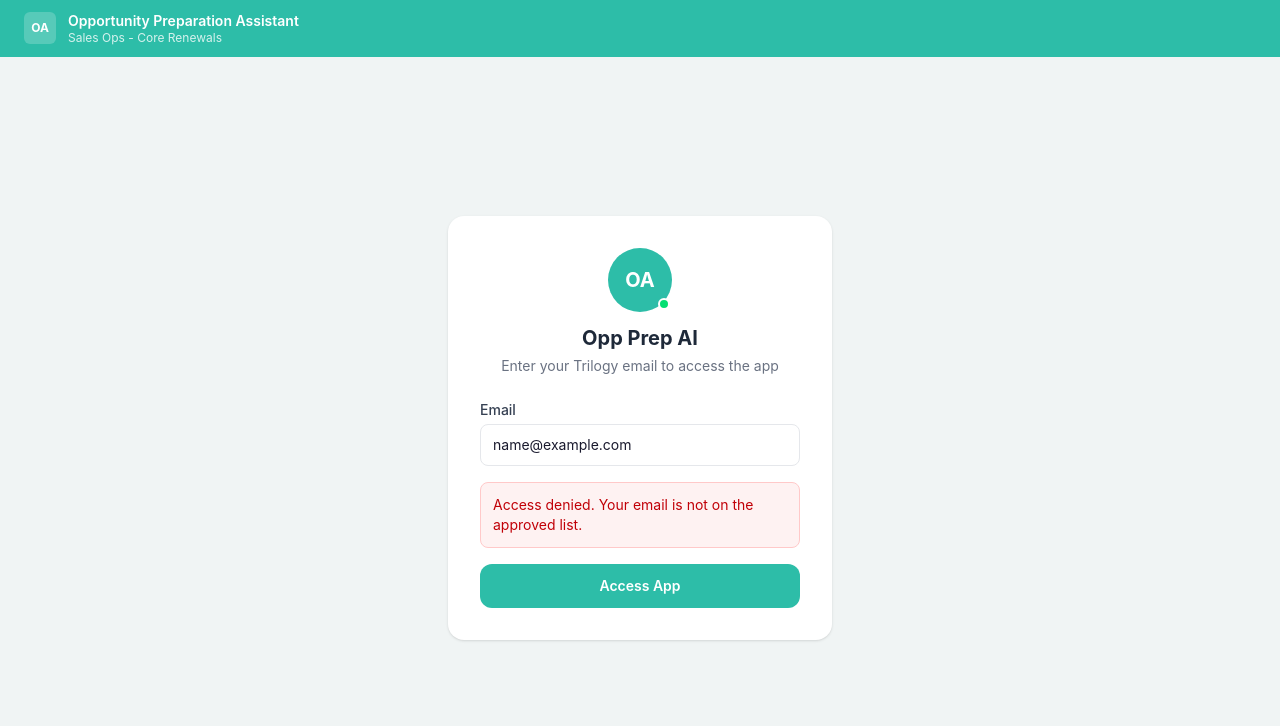
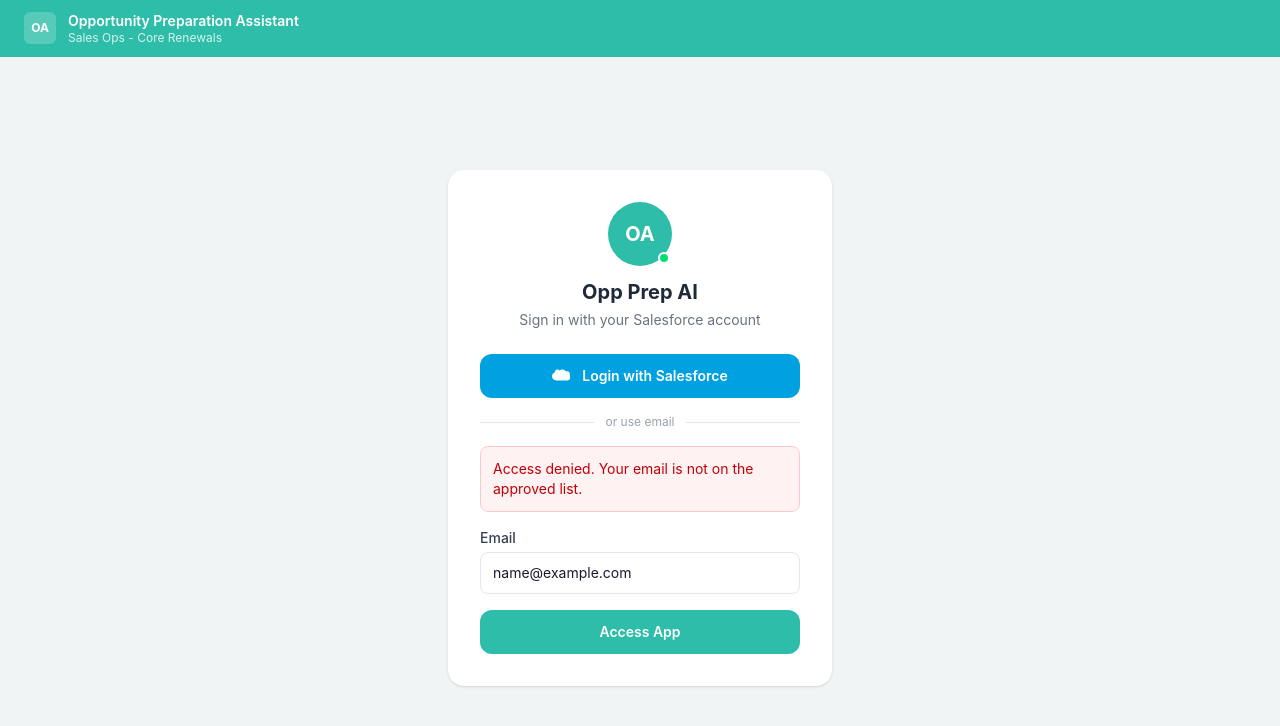
Before and after one commit to alvygordo/GPT-Opp-Prep, a Next.js app: page /login in a window 1280 px wide. Both pictures are taken after typing "name@example.com" into the empty fields and a click on the button "Access App". Shown: the top 726 px of the page. Built offline with nearby package versions, Linux system fonts and the light colour scheme; no server answers; the database is empty.

Commit message:
Add Salesforce SSO login via OAuth

```diff
--- /dev/null
+++ b/app/api/auth/callback/route.ts
@@ -0,0 +1,56 @@
+import { NextRequest, NextResponse } from 'next/server'
+
+export async function GET(request: NextRequest) {
+  const code = request.nextUrl.searchParams.get('code')
+
+  if (!code) {
+    return NextResponse.redirect(new URL('/login?error=no_code', request.url))
+  }
+
+  try {
+    // Exchange code for access token
+    const tokenRes = await fetch('https://login.salesforce.com/services/oauth2/token', {
+      method: 'POST',
+      headers: { 'Content-Type': 'application/x-www-form-urlencoded' },
+      body: new URLSearchParams({
+        grant_type: 'authorization_code',
+        code,
+        client_id: process.env.SF_CONSUMER_KEY!,
+        client_secret: process.env.SF_CONSUMER_SECRET!,
+        redirect_uri: process.env.SF_CALLBACK_URL!
+      })
+    })
+
+    const tokenData = await tokenRes.json()
+
+    if (!tokenRes.ok || !tokenData.access_token) {
+      console.error('SF token error:', tokenData)
+      return NextResponse.redirect(new URL('/login?error=token_failed', request.url))
+    }
+
+    // Get user info from Salesforce
+    const userRes = await fetch(tokenData.id, {
+      headers: { Authorization: `Bearer ${tokenData.access_token}` }
+    })
+    const userData = await userRes.json()
+
+    const email = userData.email?.toLowerCase().trim()
+
+    if (!email) {
+      return NextResponse.redirect(new URL('/login?error=no_email', request.url))
+    }
+
+    // Set session cookie and redirect to app
+    const response = NextResponse.redirect(new URL('/', request.url))
+    response.cookies.set('opp_prep_user', email, {
+      path: '/',
+      maxAge: 86400,
+      httpOnly: false
+    })
+
+    return response
+  } catch (err) {
+    console.error('SF OAuth error:', err)
+    return NextResponse.redirect(new URL('/login?error=oauth_failed', request.url))
+  }
+}
--- /dev/null
+++ b/app/api/auth/salesforce/route.ts
@@ -0,0 +1,13 @@
+import { NextResponse } from 'next/server'
+
+export async function GET() {
+  const params = new URLSearchParams({
+    response_type: 'code',
+    client_id: process.env.SF_CONSUMER_KEY!,
+    redirect_uri: process.env.SF_CALLBACK_URL!,
+    scope: 'api id email profile openid'
+  })
+
+  const authUrl = `https://login.salesforce.com/services/oauth2/authorize?${params}`
+  return NextResponse.redirect(authUrl)
+}
--- a/app/login/page.tsx
+++ b/app/login/page.tsx
@@ -1,13 +1,15 @@
 'use client'
 
-import { useState } from 'react'
-import { useRouter } from 'next/navigation'
+import { useState, Suspense } from 'react'
+import { useRouter, useSearchParams } from 'next/navigation'
 
-export default function LoginPage() {
+function LoginForm() {
   const [email, setEmail] = useState('')
   const [loading, setLoading] = useState(false)
   const [error, setError] = useState('')
   const router = useRouter()
+  const searchParams = useSearchParams()
+  const oauthError = searchParams.get('error')
 
   async function handleLogin(e: React.FormEvent) {
     e.preventDefault()
@@ -26,7 +28,6 @@
       setError('Access denied. Your email is not on the approved list.')
       setLoading(false)
     } else {
-      // Set cookie for session
       document.cookie = `opp_prep_user=${encodeURIComponent(email.toLowerCase().trim())}; path=/; max-age=86400`
       router.push('/')
     }
@@ -60,9 +61,33 @@
             </div>
             <h1 className="text-xl font-bold text-gray-800">Opp Prep AI</h1>
             <p className="text-sm text-gray-500 mt-1 text-center">
-              Enter your Trilogy email to access the app
+              Sign in with your Salesforce account
             </p>
           </div>
+
+          {/* Salesforce SSO button */}
+          <a
+            href="/api/auth/salesforce"
+            className="w-full flex items-center justify-center gap-3 text-white font-semibold py-3 rounded-xl text-sm mb-4"
+            style={{ backgroundColor: '#00A1E0' }}
+          >
+            <svg width="18" height="18" viewBox="0 0 52 38" fill="white" xmlns="http://www.w3.org/2000/svg">
+              <path d="M21.6 3.6C23.8 1.3 26.9 0 30.2 0c4.5 0 8.4 2.5 10.5 6.2.9-.4 1.9-.6 3-.6 4.3 0 7.8 3.5 7.8 7.8 0 .7-.1 1.4-.3 2C53 17 54 19.4 54 22c0 5.5-4.5 10-10 10H12C5.4 32 0 26.6 0 20c0-5.2 3.3-9.6 8-11.2C8 8.5 8 8.2 8 7.9 8 3.5 11.5 0 16 0c2.1 0 4 .8 5.6 2.1z"/>
+            </svg>
+            Login with Salesforce
+          </a>
+
+          <div className="flex items-center gap-3 mb-4">
+            <div className="flex-1 h-px bg-gray-200"></div>
+            <span className="text-xs text-gray-400">or use email</span>
+            <div className="flex-1 h-px bg-gray-200"></div>
+          </div>
+
+          {(error || oauthError) && (
+            <div className="bg-red-50 border border-red-200 text-red-700 rounded-lg p-3 text-sm mb-4">
+              {error || 'Salesforce login failed. Try again or use email below.'}
+            </div>
+          )}
 
           <form onSubmit={handleLogin} className="space-y-4">
             <div>
@@ -76,12 +101,6 @@
                 className="w-full border border-gray-200 rounded-lg px-3 py-2.5 text-sm focus:outline-none focus:ring-2 focus:ring-teal-400"
               />
             </div>
-
-            {error && (
-              <div className="bg-red-50 border border-red-200 text-red-700 rounded-lg p-3 text-sm">
-                {error}
-              </div>
-            )}
 
             <button
               type="submit"
@@ -98,3 +117,11 @@
     </div>
   )
 }
+
+export default function LoginPage() {
+  return (
+    <Suspense>
+      <LoginForm />
+    </Suspense>
+  )
+}
```
